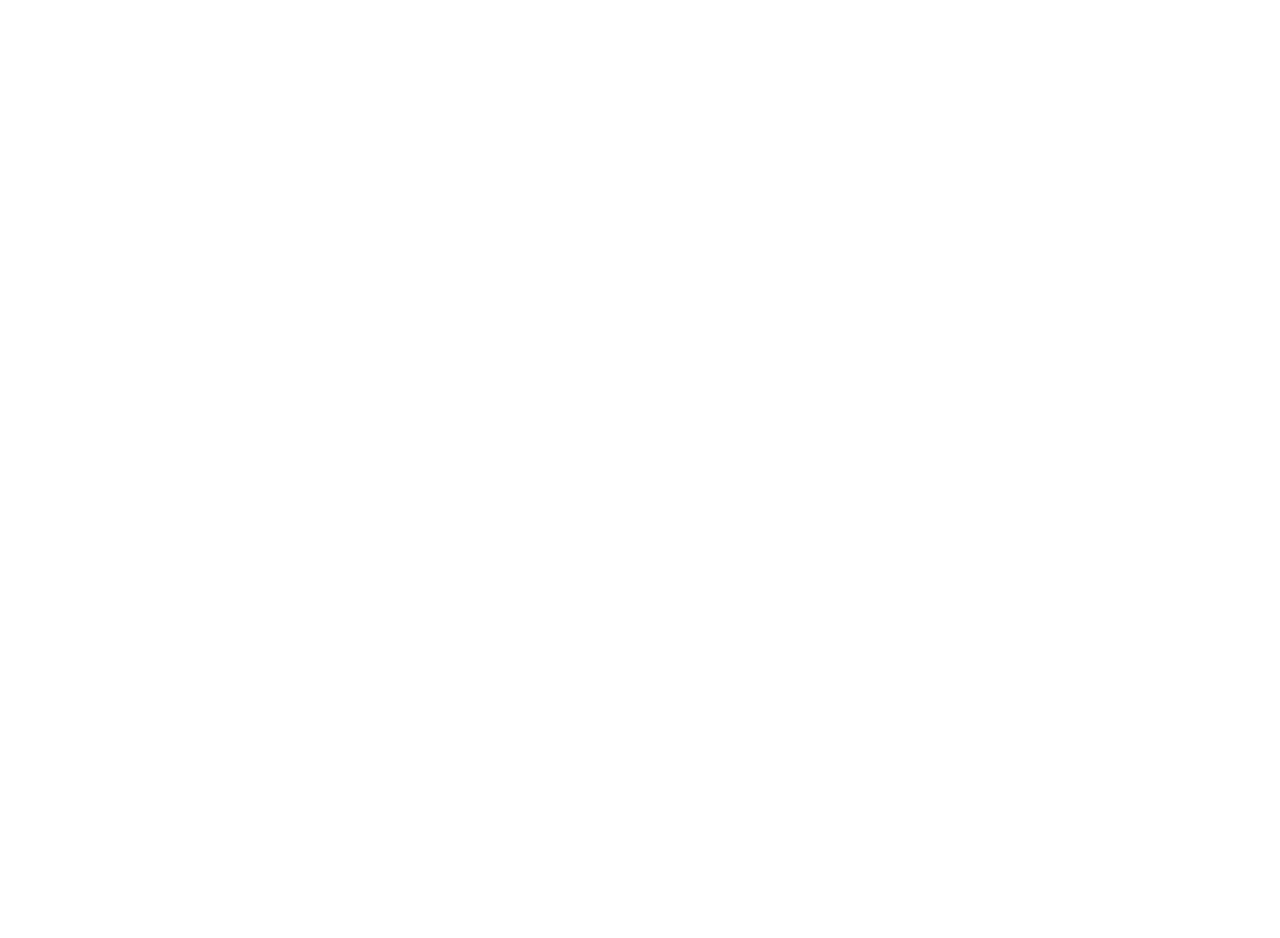
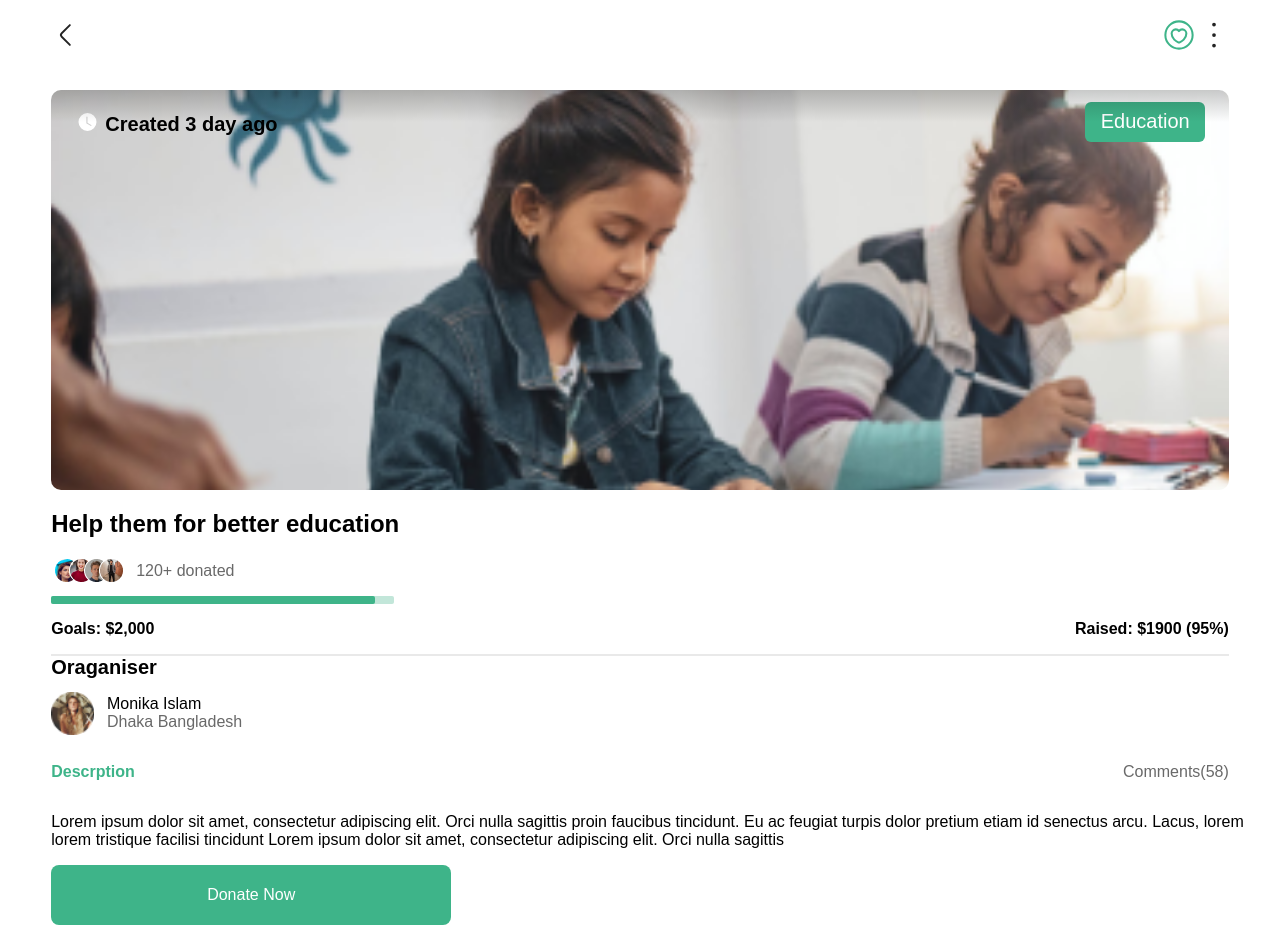
Before and after one commit to Hassan-jaber/Donation-app, a plain HTML site: page Inside fundraiser 1/Inside_fundraiser1.html in a window 1280 px wide. Before the commit the page ends 800 px from the top, so only its background shows below. Drawn offline with nearby package versions, Linux system fonts and the light colour scheme; a web font is replaced by a local one.

Commit message:
create inside fundraiser page relate #7

```diff
--- a/Inside fundraiser 1/Inside_fundraiser1.css
+++ b/Inside fundraiser 1/Inside_fundraiser1.css
@@ -0,0 +1,204 @@
+@import url('https://fonts.googleapis.com/css2?family=Metrophobic&family=Tenor+Sans&display=swap');
+
+*{
+    box-sizing: border-box;
+    -moz-box-sizing: border-box;
+    -webkit-box-sizing: border-box;
+}
+body{
+    margin: 0;
+    padding: 0;
+    font-family: 'Metrophobic', sans-serif;
+}
+:root{
+    --main-color:#3EB489;
+}
+.container{
+    width: 100%;
+    height:100vh;
+    margin: 20px auto;
+    display:grid;
+    background-color: white;
+     grid-template-columns: repeat(6,1fr);
+    grid-template-rows:4% auto auto auto auto auto;
+    grid-template-areas: "header header header header header header"
+                          "section1 section1 section1 section1 section1 section1"
+                         "section2 section2 section2 section2 section2 section2"
+                         "article article article article article article"
+                         "footer footer footer footer footer footer";
+}
+header{
+    width: 92%;
+    height: 28px;
+    margin-left: 4%;
+    grid-area: header;
+    display: flex;
+    justify-content: space-between;
+
+}
+.animate__flipInX{
+    grid-area: section1;
+    width: 92%;
+    height: 400px;
+    margin-left: 4%;
+    background-image: url(../assets/Children.png);
+    background-repeat: no-repeat;
+    background-size: cover;
+    background-position: center center;
+    border-radius: 10px;
+    grid-row-start: 2;
+    margin-top: 3%;
+    animation-duration: 1s;
+    position: relative;
+}
+@media (Max-Width : 767px){
+    .animate__flipInX{
+        height: 200px;
+    }
+}
+.Time_Date svg{
+    color: white;
+}
+.Time_Date{
+    padding-left: 2%;
+    padding-right: 2%;
+    font-size: 20px;
+    display: flex;
+    justify-content: space-between;
+}
+.Time_Date div{
+    width:120px;
+    height: 40px;
+    display: flex;
+    justify-content: center;
+    align-items: center;
+    color: white;
+    background-color:var(--main-color);
+    border-radius:6px;
+    margin-top:1%;
+}
+.Time_Date h4{
+    margin-top:2%;
+}
+.animate__flipInX i{
+    position: absolute;
+    top: 0;
+    left: 0;
+    border-radius: 10px;
+    background:linear-gradient(180deg, rgba(16, 16, 16, 0.5) -10%, rgba(255, 255, 255, 0) 7.98%);
+    width: 100%;
+    height: 100%;
+}
+.section2{
+    grid-area: section2;
+}
+.section2 h2{
+    margin-left: 4%;
+    font-weight: bold;
+}
+.section2 .imgs{
+    margin-left: 5%;
+    display: flex;
+    justify-content:flex-start;
+    align-items: center;
+}
+.section2 img{
+    margin-left: -10px;
+}
+.section2 .imgs::after{
+    content: "120+ donated";
+    margin-left: 1%;
+    color: #696969;
+}
+.loading{
+    width: 343px;
+    height: 8px;
+    background-color:#C2E6D9;
+    margin-top: 1%;
+    margin-left: 4%;
+    border-radius: 2px;
+}
+.loading div{
+    content: "";
+    width: 324px;
+    height: 8px;
+    background-color: var(--main-color);
+    border-radius: 2px;
+}
+.section2 p{
+    width: 92%;
+    margin-left: 4%;
+    display: flex;
+    justify-content: space-between;
+    align-items: center;
+    font-weight: bold;
+}
+.line{
+    width: 92%;
+    margin-left: 4%;
+    border: 1px solid #E9E9E9;
+}
+article{
+    grid-area: article;
+}
+.Ora{
+    margin-left: 4%;
+    display: block;
+    font-weight: bold;
+    font-size: 20px;
+}
+article img{
+    margin-left: 4%;
+}
+.username{
+    margin-left: 1%;
+}
+.username span{
+    color: #696969;
+}
+article div{
+    display: flex;
+    align-items: center;
+}
+.Comments{
+    display: flex;
+    width: 92%;
+    justify-content: space-between;
+    margin-left: 4%;
+}
+.Comments p{
+    color: var(--main-color);
+    font-weight: 900;
+}
+.Comments span{
+    color:#696969;
+}
+.Description{
+    margin-left: 4%;
+}
+footer{
+    grid-area: footer;
+}
+.button{
+    display: flex;
+    justify-content: center;
+    color: white;
+    align-items: center;
+    width: 400px;
+    height: 60px;
+    margin-bottom: 1%;
+    background-color: var(--main-color);
+    margin-left: 4%;
+    border-radius: 8px;
+}
+@media(max-width:767px) {
+    .button{
+        width: 92%;
+        position: fixed;
+        bottom: 0;
+        left: 0;
+    }
+    .username{
+        margin-left: 4%;
+    }
+}
--- a/Inside fundraiser 1/Inside_fundraiser1.html
+++ b/Inside fundraiser 1/Inside_fundraiser1.html
@@ -0,0 +1,82 @@
+<!DOCTYPE html>
+<html lang="en">
+<head>
+    <meta charset="UTF-8">
+    <meta http-equiv="X-UA-Compatible" content="IE=edge">
+    <meta name="viewport" content="width=device-width, initial-scale=1.0">
+    <title>Inside Fundraiser</title>
+    <link rel="stylesheet" href="Inside_fundraiser1.css">
+    <link rel="stylesheet" href="https://cdnjs.cloudflare.com/ajax/libs/animate.css/4.1.1/animate.min.css"/>
+
+</head>
+<body>
+    <div class="container">
+    <!-- --------------------- header ---------------------------->
+    <header>
+        <svg width="30" class="back" height="30" viewBox="0 0 24 24" fill="none" xmlns="http://www.w3.org/2000/svg">
+            <path d="M15.09 4.08001L8.57 10.6C7.8 11.37 7.8 12.63 8.57 13.4L15.09 19.92" stroke="#232323" stroke-width="1.5" stroke-miterlimit="10" stroke-linecap="round" stroke-linejoin="round"/>
+            </svg>
+    <div>
+        <svg width="30"class="heart" height="30" viewBox="0 0 22 22" fill="none" xmlns="http://www.w3.org/2000/svg">
+            <path d="M11 21C16.523 21 21 16.523 21 11C21 5.477 16.523 1 11 1C5.477 1 1 5.477 1 11C1 16.523 5.477 21 11 21Z" fill="white" stroke="#3EB489" stroke-width="1.5" stroke-linecap="round" stroke-linejoin="round"/>
+            <path d="M11.3301 16.4501C11.1501 16.5101 10.8401 16.5101 10.6601 16.4501C9.1001 15.9201 5.6001 13.6901 5.6001 9.91014C5.6001 8.24014 6.9401 6.89014 8.6001 6.89014C9.5801 6.89014 10.4501 7.36014 11.0001 8.10014C11.5401 7.37014 12.4201 6.89014 13.4001 6.89014C15.0601 6.89014 16.4001 8.24014 16.4001 9.91014C16.4001 13.6901 12.9001 15.9201 11.3301 16.4501Z" stroke="#3EB489" stroke-width="1.5" stroke-linecap="round" stroke-linejoin="round"/>
+            </svg>
+
+            <svg width="30" class="col"  height="30" viewBox="0 0 6 20" fill="none" xmlns="http://www.w3.org/2000/svg">
+                <path d="M5 3C5 1.9 4.1 1 3 1C1.9 1 1 1.9 1 3C1 4.1 1.9 5 3 5C4.1 5 5 4.1 5 3Z" fill="#232323" stroke="white" stroke-width="1.5"/>
+                <path d="M5 17C5 15.9 4.1 15 3 15C1.9 15 1 15.9 1 17C1 18.1 1.9 19 3 19C4.1 19 5 18.1 5 17Z" fill="#232323" stroke="white" stroke-width="1.5"/>
+                <path d="M5 10C5 8.9 4.1 8 3 8C1.9 8 1 8.9 1 10C1 11.1 1.9 12 3 12C4.1 12 5 11.1 5 10Z" fill="#232323" stroke="white" stroke-width="1.5"/>
+                </svg>
+    </div>
+    </header>
+    <!-- --------------------- section1 ---------------------------->
+    <section class="animate__flipInX">
+        <div class="Time_Date">
+            <h4>
+                <svg xmlns="http://www.w3.org/2000/svg" width="25" height="18" fill="currentColor" class="bi bi-clock-fill" viewBox="0 0 16 16">
+                    <path d="M16 8A8 8 0 1 1 0 8a8 8 0 0 1 16 0zM8 3.5a.5.5 0 0 0-1 0V9a.5.5 0 0 0 .252.434l3.5 2a.5.5 0 0 0 .496-.868L8 8.71V3.5z"/>
+                  </svg>
+                Created 3 day ago</h4>
+        <div>Education</div>
+        </div>
+        <div class="gradient"><i></i></div>
+    </section>
+    <!-- --------------------- section2 ---------------------------->
+    <section class="section2">
+    <h2>Help them for better education</h2>
+        <div>
+        <div class="imgs">
+            <img src="../assets/Ellipse 37.png">
+            <img src="../assets/Ellipse 36.png">
+            <img src="../assets/unsplash1.png">
+            <img src="../assets/unsplash2.png">
+        </div>
+    </div>
+    <div class="loading"><div></div></div>
+    <p>Goals: $2,000<span>Raised: $1900 (95%)</span></p>
+    <div class="line"></div>
+    </section>
+    <!-- --------------------- article ---------------------------->
+    <article>
+        <span class="Ora">Oraganiser</span>
+        <div >
+            <img src="../assets/Ellipse36.png" width="43" height="43">
+            <p class="username">Monika Islam<br><span> Dhaka Bangladesh</span></p>
+        </div>
+        <div class="Comments">
+            <p>Descrption</p><span>Comments(58)</span>
+        </div>
+        <p class="Description">
+            Lorem ipsum dolor sit amet, consectetur adipiscing elit. Orci nulla sagittis proin faucibus tincidunt. Eu ac feugiat turpis dolor pretium etiam id senectus arcu. Lacus, lorem lorem tristique facilisi tincidunt
+            Lorem ipsum dolor sit amet, consectetur adipiscing elit. Orci nulla sagittis
+        </p>
+    </article>
+    <!-- --------------------- footer ---------------------------->
+    <footer>
+        <div class="button">
+            Donate Now
+        </div>
+    </footer>
+    </div>
+</body>
+</html>
```
Also changed, not shown: After signup/After signup.css (+8 -1 lines), After signup/After signup.html (+5 -1 lines), assets/Children.png (added), assets/Ellipse 36.png (added), assets/Ellipse 37.png (added), assets/arrow-right-1 1.svg (added), assets/clock.svg (added), assets/haret1.svg (added), assets/notfcation.svg (added), assets/points.svg (added), assets/unsplash1.png (added), assets/unsplash2.png (added).
